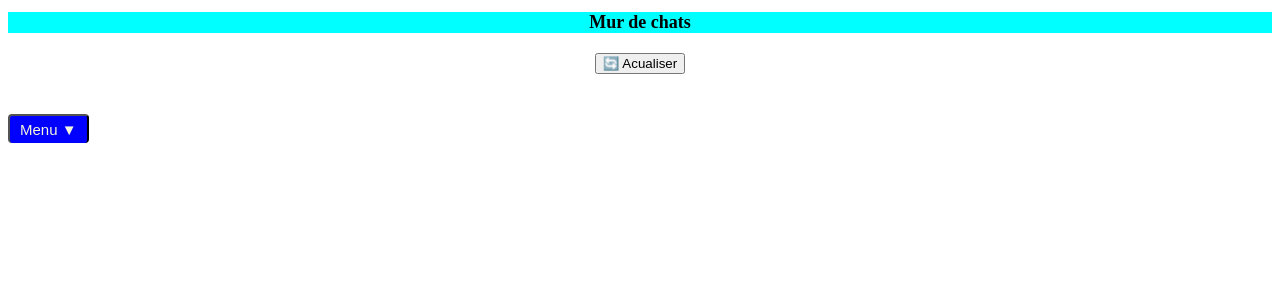
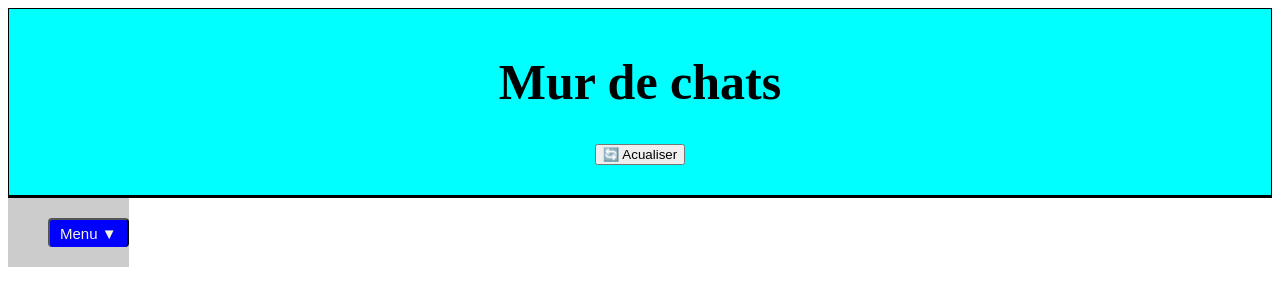
Before and after one commit to FATHI-73000/mon-site-web, a plain HTML site: page Accueil.html in a window 1280 px wide. Drawn offline with Linux system fonts and the light colour scheme.

Commit message:
modification à faire

```diff
--- a/Accueil.html
+++ b/Accueil.html
@@ -9,9 +9,10 @@
 </head>
 
 <body>
-  <div></div>
+  <div class="Mur">
   <h1> Mur de chats </h1>
   <button onclick="loadFeed()">🔄 Acualiser</button>
+  </div>
   <div id="feed"></div>
 
   <!-- <div id="feed">
@@ -26,13 +27,14 @@
   <div class="Menudropdown">
     <button onclick="toggleMenu()">Menu ▼</button>
     <div id="contenuMenu" class="contenuMenu">
-      <a href="*">Acceuil</a>
-      <a href="*">Feed</a>
+      <a href="Accueil.html">Acceuil</a>
+      <a href="Feed.html">Feed</a>
       <a href="*">Galeries</a>
       <a href="*">Jeux</a>
 
     </div>
   </div>
+
 
   <script src="app.js"></script>
 
--- a/app.css
+++ b/app.css
@@ -1,8 +1,8 @@
 h1{ background-color: aqua;
 color: black;
-font-size: large;
+font-size: 50px;
 text-align: center;
-
+text-shadow: rgba(0, 0,0, 2);
 }
 .post {
     display: inline-block;
@@ -20,7 +20,8 @@ text-align: center;
   .Menudropdown{
    position: relative;
    display: inline-block;
-
+background-color:#ccc;
+padding-left: 40px;
 
   }
 
@@ -67,3 +68,21 @@ background-color:brown;
 
 
   }
+  .Mur  {
+background-color: aqua;
+
+padding: 10px 20px;
+
+
+border: solid, 1px black;
+
+  }
+  #feed{
+
+background-color: darkcyan;
+border-radius:solid 10px black ;
+border: solid  1px black;
+
+
+
+  }
```
Also changed, not shown: Feed.html (added, +11 -0 lines).
